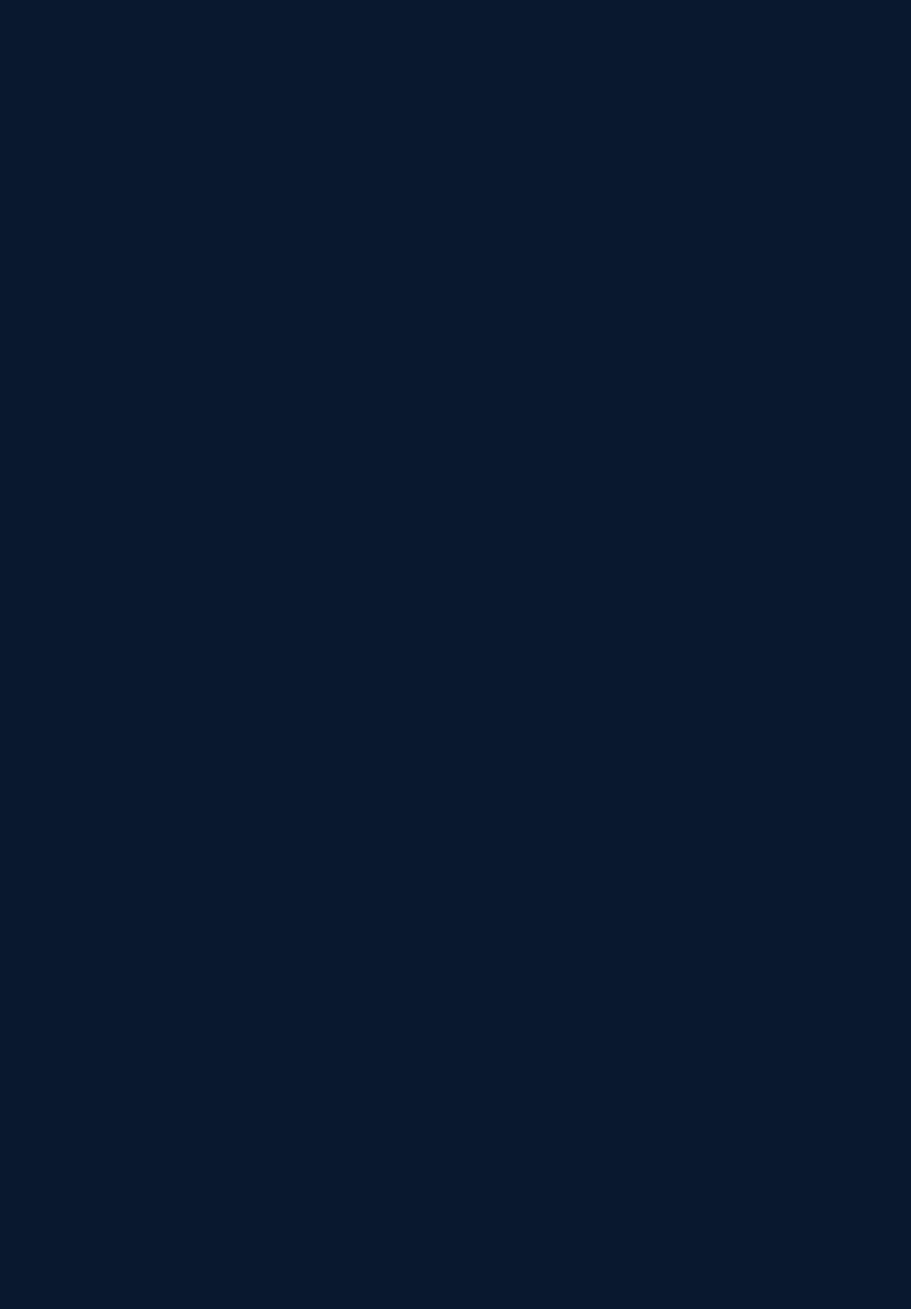
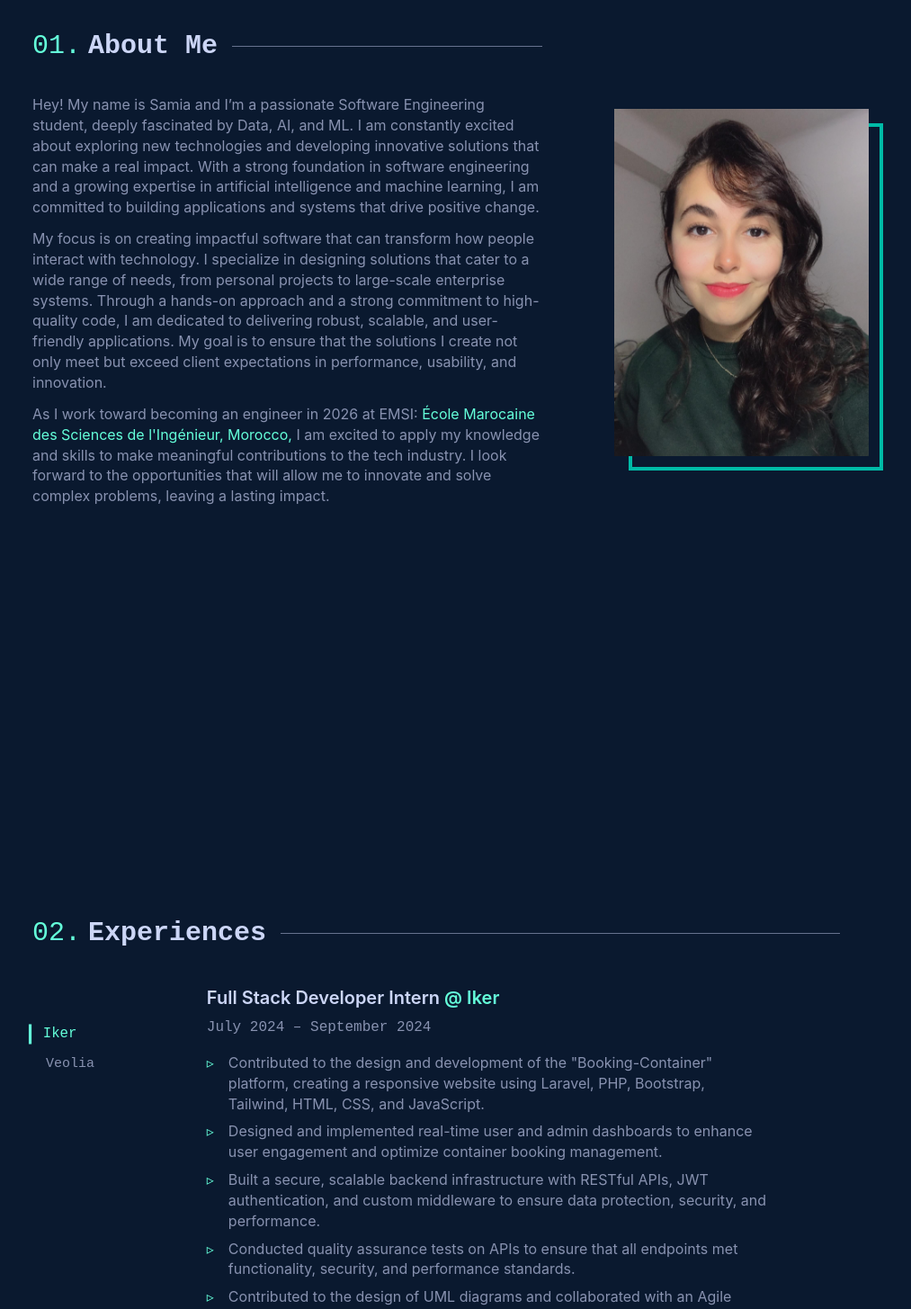
Before and after one commit to AmartiSamia/my-portfolio, a Next.js app: page / in a window 1280 px wide. Shown: the part 840-2295 px from the top of the page at 90% size, without its empty margins (130-1143 px from the left). Before the commit the page ends 800 px from the top, so only its background shows below. Built offline with nearby package versions, Linux system fonts and the light colour scheme.

Commit message:
Experience + About me

```diff
--- /dev/null
+++ b/src/app/components/AboutMe.tsx
@@ -0,0 +1,32 @@
+import Image from "next/image";
+import pic1 from "./Pic2.jpg";
+
+export default function AboutMe() {
+    return (
+        <main className=" mb-90 flex max-sm:ml-[-10px] lg:ml-[-50px] max-sm:mt-[80px] flex-row max-sm:flex-wrap sm:ml-5 max-sm:flex-row md:flex-row items-start ml-[-15px] md:p-12 lg:gap-12 sm:gap-4 md:ml-[-40px] md:gap-1">
+            <div className="md:w-2/3 sm:w-1/2 sm:mx-8 max-sm:w-full">
+                   <h1 className="text-[#64ffda] text-xl font-bold mb-4 flex items-center">
+                    <span id="Name" className="text-3xl font-[300]">01.</span>
+                    <span id="Name" className="text-[#ccd6f6] text-3xl ml-2">About Me</span>
+                    <hr className="flex-grow border-t border-[#8892b0bd] ml-4" />
+                </h1>
+                <p className="mt-9 sm:text-sm lg:text-[16px] text-[#8892b0] ">
+                    Hey! My name is Samia and I’m a passionate Software Engineering student, deeply fascinated by Data, AI, and ML. I am constantly excited about exploring new technologies and developing innovative solutions that can make a real impact. With a strong foundation in software engineering and a growing expertise in artificial intelligence and machine learning, I am committed to building applications and systems that drive positive change.
+                </p>
+                <p className="mt-3 lg:text-[16px] text-md text-[#8892b0] sm:text-sm ">
+                    My focus is on creating impactful software that can transform how people interact with technology. I specialize in designing solutions that cater to a wide range of needs, from personal projects to large-scale enterprise systems. Through a hands-on approach and a strong commitment to high-quality code, I am dedicated to delivering robust, scalable, and user-friendly applications. My goal is to ensure that the solutions I create not only meet but exceed client expectations in performance, usability, and innovation.
+                </p>
+                <p className="mt-3 lg:text-[16px] text-md text-[#8892b0]  sm:text-sm">
+                    As I work toward becoming an engineer in 2026 at EMSI: <span className="text-[#64ffda]">École Marocaine des Sciences de l'Ingénieur, Morocco,</span> I am excited to apply my knowledge and skills to make meaningful contributions to the tech industry. I look forward to the opportunities that will allow me to innovate and solve complex problems, leaving a lasting impact.
+                </p>
+            </div>
+            <div className="mt-8  mr-[-85px] md:mr-[0] max-sm:ml-[55] items-center self-center relative max-sm:w-2/3  sm:w-1/3 ">
+            <div className="bg-teal-500 p-0">
+                <Image alt="Portrait of Samia, a Software Engineering student" className="w-full h-full object-cover s" height={250} src={pic1} width={250} />
+            </div>
+            <div className="absolute c top-4 left-4 border-4 border-teal-500 w-full h-full"></div>
+
+  </div>
+        </main>
+    );
+}
--- /dev/null
+++ b/src/app/components/Experience.tsx
@@ -0,0 +1,92 @@
+'use client'
+import { useState } from 'react';
+
+type ExperienceKey = 'Iker' | 'Veolia'; // Explicitly define the possible keys
+
+export default function Experience() {
+  const [activeTab, setActiveTab] = useState<ExperienceKey>('Iker'); // Type for activeTab
+
+  const experiences: Record<ExperienceKey, { name: string; title: string; date: string; url: string; details: string[] }> = {
+
+    Iker: {
+      name: 'Iker',
+      title: 'Full Stack Developer Intern',
+      date: 'July 2024 – September 2024',
+      url: 'https://www.iker.ma/',
+      details: [
+        'Contributed to the design and development of the "Booking-Container" platform, creating a responsive website using Laravel, PHP, Bootstrap, Tailwind, HTML, CSS, and JavaScript.',
+        'Designed and implemented real-time user and admin dashboards to enhance user engagement and optimize container booking management.',
+        'Built a secure, scalable backend infrastructure with RESTful APIs, JWT authentication, and custom middleware to ensure data protection, security, and performance.',
+        'Conducted quality assurance tests on APIs to ensure that all endpoints met functionality, security, and performance standards.',
+        'Contributed to the design of UML diagrams and collaborated with an Agile team of developers for efficient project delivery.',
+      ],
+    },
+    Veolia: {
+      name: 'Veolia',
+      title: 'IT Intern',
+      date: 'July 2024 – August 2024',
+      url: 'https://www.veolia.com/fr',
+      details: [
+        'Observed and gained hands-on exposure to how virtualization is implemented over DSI, enhancing my understanding of modern IT infrastructure.',
+        'Developed a solid understanding of networking basics, including protocols like TCP/IP, DNS, and DHCP, and how they function within LAN and WAN environments.',
+        'Learned the processes behind maintaining and troubleshooting network infrastructure to ensure reliability and efficiency across city services.',
+        'Gained insight into network monitoring tools and how issues are proactively addressed to ensure continuous connectivity.',
+      ],
+    },
+  };
+
+  return (
+    <main className="mb-90 flex max-sm:ml-[-10px] lg:ml-[-50px] max-sm:mt-[80px] flex-row max-sm:flex-wrap sm:ml-5 max-sm:flex-row md:flex-row items-start ml-[-15px] md:p-12 lg:gap-12 sm:gap-4 md:ml-[-40px] md:gap-1">
+      <div className="md:w-3/3 sm:w-1/2 sm:mx-8 max-sm:w-full">
+        <h1 className="text-[#64ffda] text-xl font-bold mb-4 flex items-center ">
+          <span id="Name" className="text-3xl font-[300]">02.</span>
+          <span id="Name" className="text-[#ccd6f6] text-3xl ml-2">Experiences</span>
+          <hr className="flex-grow border-t border-[#8892b0bd] ml-4" />
+        </h1>
+
+        <div className="sm:w-full max-w-full  flex flex-col md:flex-row max-sm:flex-col sm:flex-row mt-10 sm:justify-center  lg:items-start">
+          <div className="md:w-1/4 max-sm:w-full max-sm:flex-col mb-6 md:mb-0 sm:mt-9 ">
+            <ul id="Name" className="space-y-3 max-sm:space-x-5 max-sm:ml-40 max-sm:items-center  max-sm:inline text-[#8892b0] text-[18px] sm:text-sm mt-2 sm:text-[15px] ">
+              {Object.keys(experiences).map((key) => (
+                <li
+                  key={key}
+                  className={`border-l-3 pl-3 cursor-pointer transition-all duration-300 ease-in-out max-sm:inline transform ${
+                    activeTab === key
+                      ? 'border-[#64ffda] text-[#64ffda] scale-105'
+                      : 'border-transparent'
+                  }`}
+                  onClick={() => setActiveTab(key as ExperienceKey)}
+                  aria-selected={activeTab === key}
+                >
+                  {key.charAt(0).toUpperCase() + key.slice(1)}
+                </li>
+              ))}
+            </ul>
+          </div>
+
+          <div className="sm:w-full ml-7 lg:text-[16px] mt-4 md:mt-0 md:pl-8 sm:text-sm sm:ml-28 md:ml-0 lg:ml-0 sm:mr-[-200px] lg:mr-[80px] md:mr-[-30px]">
+            <div>
+              <h3 className="text-xl font-semibold text-[#ccd6f6]">
+                {experiences[activeTab].title}{' '}
+                <a href={experiences[activeTab].url} target="_blank" rel="noopener noreferrer">
+                  <span className="text-[#64ffda]"> @ {experiences[activeTab].name}</span>
+                </a>
+              </h3>
+              <p id="Name" className="text-[#8892b0] mt-2">
+                {experiences[activeTab].date}
+              </p>
+              <ul className="mt-4 space-y-2 text-[#8892b0]">
+                {experiences[activeTab].details.map((detail, index) => (
+                  <li key={index} className="flex items-start">
+                    <span className="text-[#64ffda] mr-4">▹</span>
+                    {detail}
+                  </li>
+                ))}
+              </ul>
+            </div>
+          </div>
+        </div>
+      </div>
+    </main>
+  );
+}
--- a/src/app/globals.css
+++ b/src/app/globals.css
@@ -24,7 +24,14 @@ body {
   height: 140px;
   filter: invert(0.2);
 }
+.c{
+  /* position: absolute; */
+  z-index: -100;
+}
 
+.s{
+  z-index: 100;
+}
 .FontChange{
   font-family: 'Calibre', 'Inter', 'San Francisco', 'SF Pro Text', -apple-system, system-ui, sans-serif;
 }
@@ -36,13 +43,7 @@ nav ,#Name{
   font-family: 'SF Mono', 'Fira Code', 'Fira Mono', 'Roboto Mono', monospace;
 }
 
-.slide-in {
-  animation: slide-in 0.3s forwards;
-}
 
-.slide-out {
-  animation: slide-out 0.3s forwards;
-}
 #mobile-menu {
   position: fixed; /* or absolute */
   top: 0;
--- a/src/app/layout.tsx
+++ b/src/app/layout.tsx
@@ -6,6 +6,8 @@ import MobileMenu from "@/app/components/NavBar/MobileMenu";
 import { useState } from "react";
 import Accroche from "./components/Accroche";
 import Aside from "./components/Aside/aside";
+import AboutMe from "./components/AboutMe";
+import Experience from "./components/Experience";
 
 export default function Layout({ children }: { children: React.ReactNode }) {
   const [isMenuOpen, setIsMenuOpen] = useState(false);
@@ -50,9 +52,14 @@ export default function Layout({ children }: { children: React.ReactNode }) {
             {/* Main content area */}
             <div className="w-full max-w-screen-lg px-4 sm:px-2">
               {children}
+
               <Accroche />
+                   <div className="m-55"></div>
+                    <AboutMe />
+                        <Experience/>
             </div>
           </div>
+
         </main>
 
         {/* Sidebar (Aside) */}
@@ -60,6 +67,7 @@ export default function Layout({ children }: { children: React.ReactNode }) {
           <Aside />
         </div>
 
+
         {/* Render Mobile Menu outside of the main content */}
         {isMenuOpen && <MobileMenu setOpacity={setMenuOpen} />}
       </body>
```
Also changed, not shown: src/app/components/Pic1.jpg (added), src/app/components/Pic2.jpg (added).
